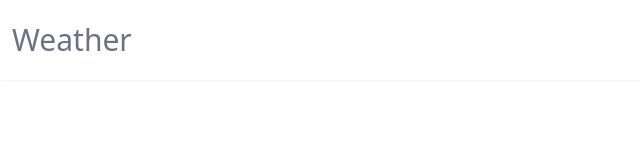
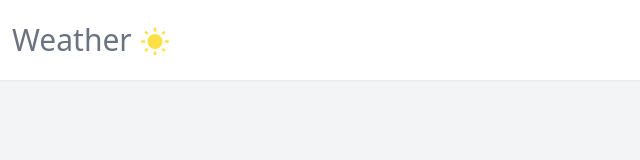
Before and after one commit to annapushka/weather_app, a Next.js app: page / in a window 1280 px wide. Shown: the top 160 px of the page, without its empty margins (0-640 px from the left). Built offline with nearby package versions, Linux system fonts and the light colour scheme.

Commit message:
add react-icons

```diff
--- a/src/app/page.tsx
+++ b/src/app/page.tsx
@@ -2,7 +2,7 @@ import { Navbar } from '@/components/Navbar';
 
 export default function Home() {
     return (
-        <div>
+        <div className='flex flex-col gap-4 bg-gray-100 min-h-screen'>
             <Navbar />
         </div>
     );
--- a/src/components/Navbar.tsx
+++ b/src/components/Navbar.tsx
@@ -1,3 +1,5 @@
+import { MdWbSunny } from 'react-icons/md';
+
 interface NavbarProps {}
 
 export const Navbar = (props: NavbarProps) => {
@@ -7,6 +9,7 @@ export const Navbar = (props: NavbarProps) => {
             <div className='h-[80px] w-full flex justify-between items-center max-w-7x1 px-3 mx-auto'>
                 <p className='flex items-center justify-center gap-2'>
                     <h2 className='text-gray-500 text-3xl'>Weather</h2>
+                    <MdWbSunny className='text-3xl mt-1 text-yellow-300' />
                 </p>
             </div>
         </nav>
```
Also changed, not shown: package.json (+5 -4 lines), 1 other file (tests, documents, lock files or other folders).
